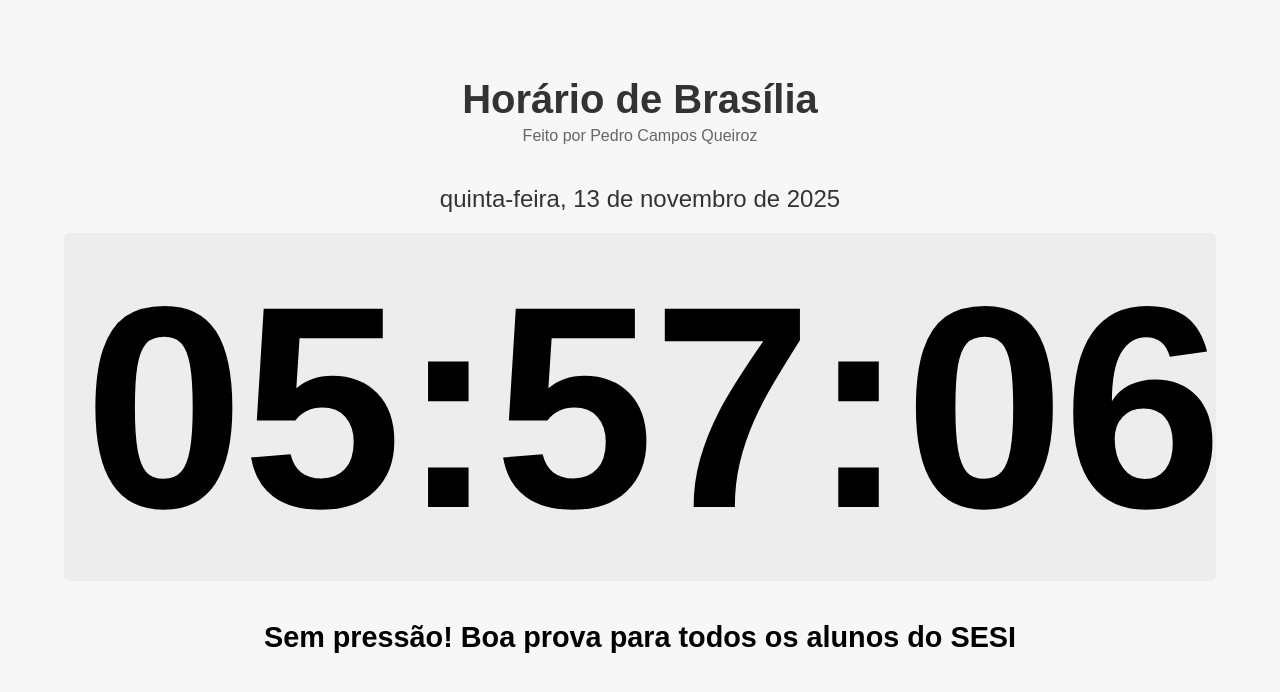
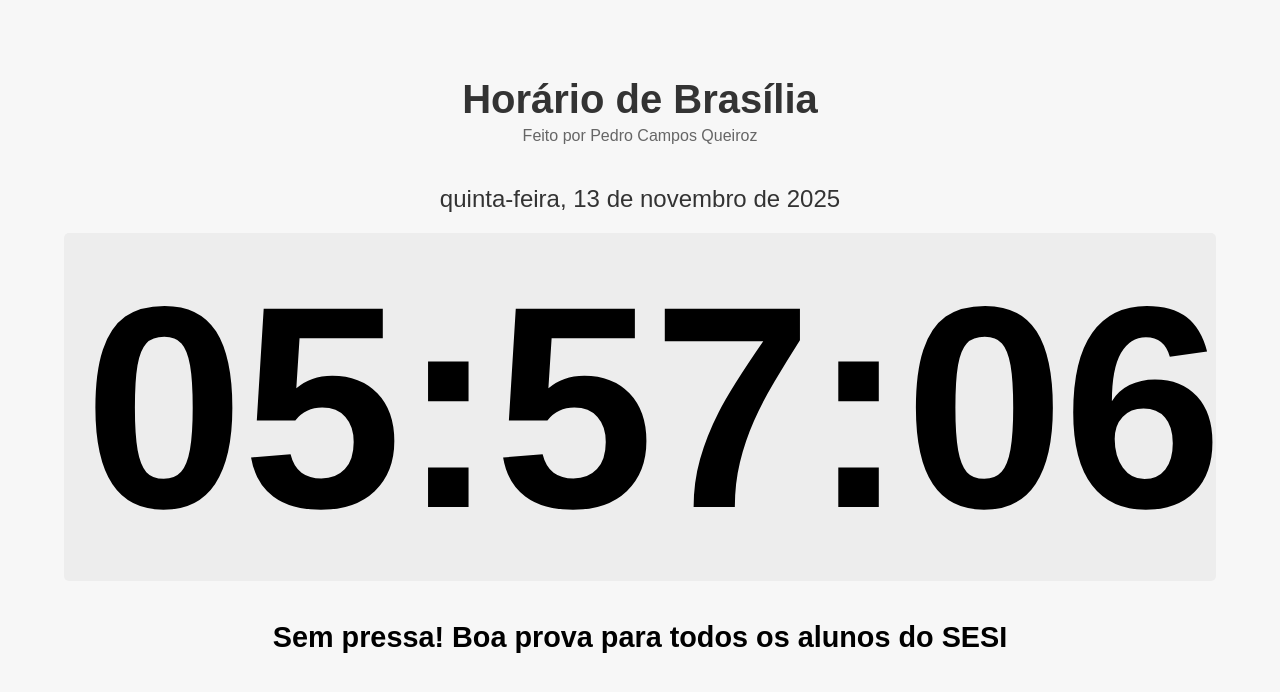
Before and after one commit to pcqvix1/horariodebrasilia, a plain HTML site: page index.html in a window 1280 px wide. Drawn offline with Linux system fonts and the light colour scheme.

Commit message:
Add files via upload

```diff
--- a/index.html
+++ b/index.html
@@ -101,7 +101,7 @@
 
         <div id="relogio" class="relogio-container">--:--:--</div>
 
-        <p class="mensagem-incentivo">Sem pressão! Boa prova para todos os alunos do SESI</p>
+        <p class="mensagem-incentivo">Sem pressa! Boa prova para todos os alunos do SESI</p>
     </div>
 
     <script>
```
